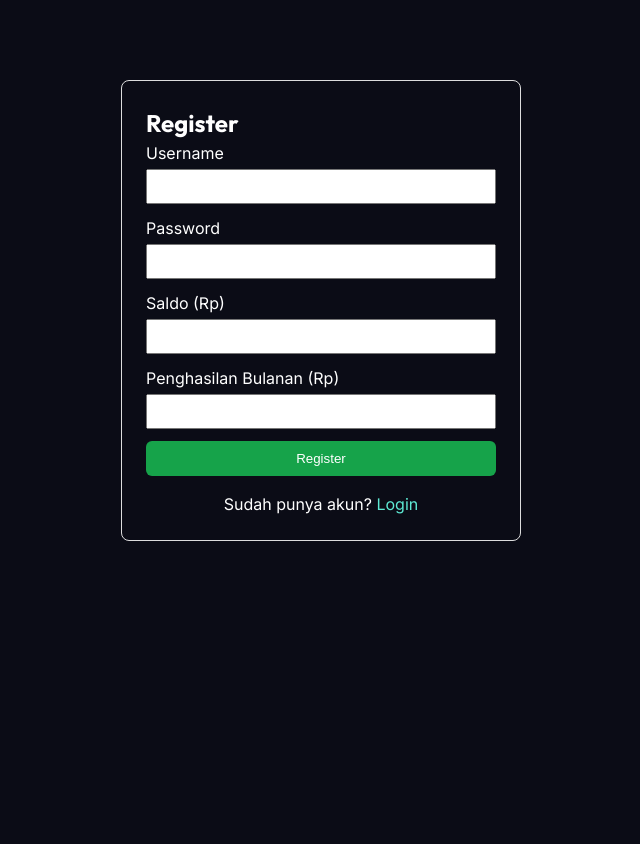
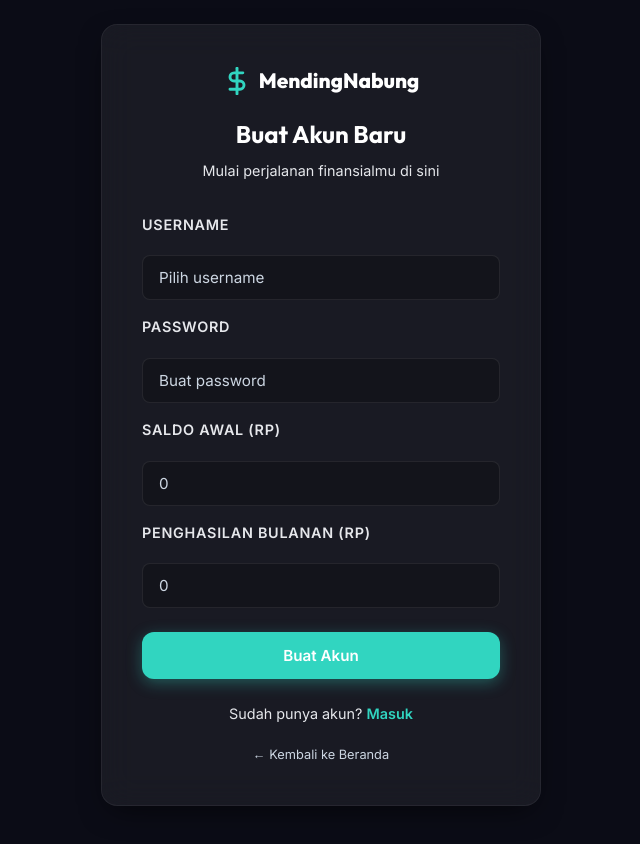
Before and after one commit to Resanso/tubes-pbo, a React (Vite) app in the folder frontend/: page /register in a window 1280 px wide. Shown: the top 844 px of the page, without its empty margins (319-959 px from the left). Built offline with nearby package versions, Linux system fonts and the light colour scheme; no server answers.

Commit message:
[mentio] buat landing page untuk ini

```diff
--- a/frontend/src/pages/RegisterPage.tsx
+++ b/frontend/src/pages/RegisterPage.tsx
@@ -20,35 +20,138 @@ const RegisterPage: React.FC = () => {
     );
   };
 
-  const field = (label: string, key: keyof typeof form, type = 'text') => (
-    <div style={{ marginBottom: 12 }}>
-      <label>{label}</label><br />
+  return (
+    <div
+      style={{
+        minHeight: '100vh',
+        display: 'flex',
+        alignItems: 'center',
+        justifyContent: 'center',
+        background: 'var(--bg-primary)',
+        padding: 24,
+      }}
+    >
+      <div
+        className="card-glass"
+        style={{
+          width: '100%',
+          maxWidth: 440,
+          padding: 40,
+        }}
+      >
+        <div style={{ textAlign: 'center', marginBottom: 32 }}>
+          <Link to="/" style={{ display: 'inline-flex', alignItems: 'center', gap: 8, marginBottom: 20, textDecoration: 'none' }}>
+            <svg
+              viewBox="0 0 24 24"
+              fill="none"
+              stroke="var(--accent-primary)"
+              strokeWidth="2.5"
+              strokeLinecap="round"
+              strokeLinejoin="round"
+              style={{ width: 28, height: 28 }}
+            >
+              <line x1="12" y1="1" x2="12" y2="23" />
+              <path d="M17 5H9.5a3.5 3.5 0 0 0 0 7h5a3.5 3.5 0 0 1 0 7H6" />
+            </svg>
+            <span style={{ fontFamily: 'var(--font-title)', fontWeight: 800, fontSize: '1.3rem', color: '#fff' }}>
+              MendingNabung
+            </span>
+          </Link>
+          <h2 style={{ fontSize: '1.5rem', fontWeight: 700, color: '#fff', marginBottom: 8 }}>Buat Akun Baru</h2>
+          <p style={{ color: 'var(--text-secondary)', fontSize: '0.9rem' }}>
+            Mulai perjalanan finansialmu di sini
+          </p>
+        </div>
+
+        <form onSubmit={handleSubmit}>
+          <div className="form-group" style={{ marginBottom: 16 }}>
+            <label className="form-label">Username</label>
             <input
-        type={type}
-        style={{ width: '100%', padding: 8, marginTop: 4, boxSizing: 'border-box' }}
-        value={form[key]}
-        onChange={e => setForm(f => ({ ...f, [key]: e.target.value }))}
+              className="form-input"
+              placeholder="Pilih username"
+              value={form.username}
+              onChange={(e) => setForm((f) => ({ ...f, username: e.target.value }))}
               required
             />
           </div>
-  );
 
-  return (
-    <div style={{ maxWidth: 400, margin: '80px auto', padding: 24, border: '1px solid #ddd', borderRadius: 8 }}>
-      <h2>Register</h2>
-      <form onSubmit={handleSubmit}>
-        {field('Username', 'username')}
-        {field('Password', 'password', 'password')}
-        {field('Saldo (Rp)', 'balance', 'number')}
-        {field('Penghasilan Bulanan (Rp)', 'monthlyIncome', 'number')}
-        {error && <p style={{ color: 'red' }}>Registrasi gagal. Username mungkin sudah dipakai.</p>}
-        <button type="submit" disabled={isPending} style={{ width: '100%', padding: 10, background: '#16a34a', color: '#fff', border: 'none', borderRadius: 6, cursor: 'pointer' }}>
-          {isPending ? 'Loading...' : 'Register'}
+          <div className="form-group" style={{ marginBottom: 16 }}>
+            <label className="form-label">Password</label>
+            <input
+              type="password"
+              className="form-input"
+              placeholder="Buat password"
+              value={form.password}
+              onChange={(e) => setForm((f) => ({ ...f, password: e.target.value }))}
+              required
+            />
+          </div>
+
+          <div className="form-group" style={{ marginBottom: 16 }}>
+            <label className="form-label">Saldo Awal (Rp)</label>
+            <input
+              type="number"
+              min="0"
+              className="form-input"
+              placeholder="0"
+              value={form.balance}
+              onChange={(e) => setForm((f) => ({ ...f, balance: e.target.value }))}
+              required
+            />
+          </div>
+
+          <div className="form-group" style={{ marginBottom: 24 }}>
+            <label className="form-label">Penghasilan Bulanan (Rp)</label>
+            <input
+              type="number"
+              min="0"
+              className="form-input"
+              placeholder="0"
+              value={form.monthlyIncome}
+              onChange={(e) => setForm((f) => ({ ...f, monthlyIncome: e.target.value }))}
+              required
+            />
+          </div>
+
+          {error && (
+            <div
+              style={{
+                padding: '10px 14px',
+                background: 'rgba(239,68,68,0.1)',
+                border: '1px solid rgba(239,68,68,0.25)',
+                borderRadius: 8,
+                color: '#f87171',
+                fontSize: '0.85rem',
+                marginBottom: 16,
+              }}
+            >
+              Registrasi gagal. Username mungkin sudah dipakai.
+            </div>
+          )}
+
+          <button
+            type="submit"
+            disabled={isPending}
+            className="btn btn-primary"
+            style={{ width: '100%', padding: '14px 0' }}
+          >
+            {isPending ? 'Memproses...' : 'Buat Akun'}
           </button>
         </form>
-      <p style={{ marginTop: 16, textAlign: 'center' }}>
-        Sudah punya akun? <Link to="/login">Login</Link>
+
+        <p style={{ marginTop: 24, textAlign: 'center', color: 'var(--text-secondary)', fontSize: '0.9rem' }}>
+          Sudah punya akun?{' '}
+          <Link to="/login" style={{ color: 'var(--accent-primary)', fontWeight: 600 }}>
+            Masuk
+          </Link>
         </p>
+
+        <div style={{ textAlign: 'center', marginTop: 16 }}>
+          <Link to="/" style={{ color: 'var(--text-muted)', fontSize: '0.8rem', textDecoration: 'none' }}>
+            &larr; Kembali ke Beranda
+          </Link>
+        </div>
+      </div>
     </div>
   );
 };
```
Lines whose indentation alone changed are shown as unchanged.
